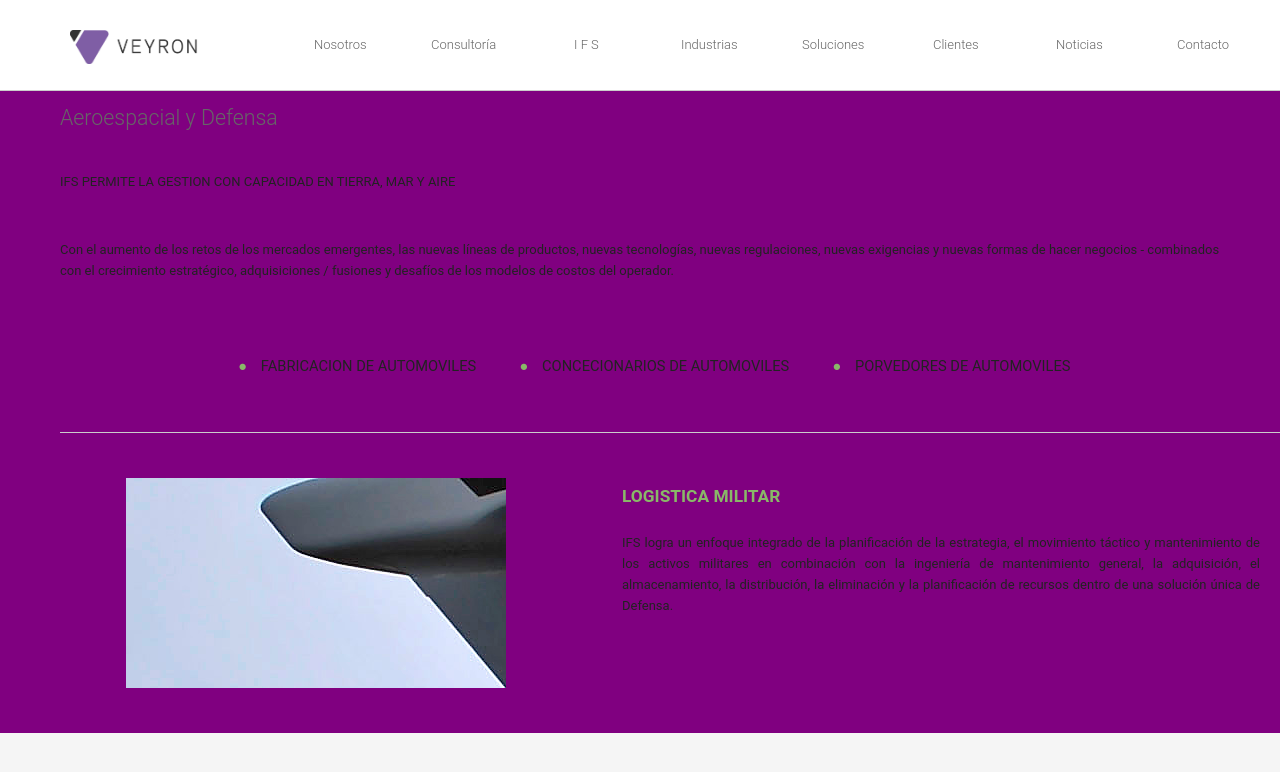
After one commit to adlewic/ifsv_site, a PHP site: page /page_layout_industrias.html in a window 1280 px wide. The commit adds this page. Shown: the top 772 px of the page. Run offline with PHP 8.4, Linux system fonts and the light colour scheme; some libraries are stand-ins or nearby versions.

Commit message:
general style first draft

```diff
--- a/css/style.css
+++ b/css/style.css
@@ -592,8 +592,15 @@ font-weight: normal;
    background-color: #EFEFEF;
 }
 */
-
-
+#general_layout{
+ background-color: purple;
+ margin: 0px;
+ padding: 0px;
+}
+
+#industria_layout{
+  padding:
+}
 
 #industria_layout h3{
   padding: 10px 60px;
@@ -605,6 +612,9 @@ font-weight: normal;
   font-weight: normal;
 
 }
+
+
+
 
 #in_layout_head{
 /*border-bottom: 1px solid #ccc;*/
@@ -640,6 +650,9 @@ font-weight: normal;
   color: #89B868;
   padding-right: 10px;
 }
+
+
+
 
 #specifics{
   width: 100%;
--- a/page_industrias_b.html
+++ b/page_industrias_b.html
@@ -37,8 +37,6 @@
 
 
 <div id="wrapper">
-
-
 			<div id="general_menu">
 				<ul>
 					<!-- one  -->
--- /dev/null
+++ b/page_layout_industrias.html
@@ -0,0 +1,98 @@
+<!DOCTYPE html>
+<html>
+<head>
+	<meta charset="utf-8">
+	<title>Veyron</title>
+	<link rel="stylesheet" type="text/css" href="css/style.css">
+	<link rel="stylesheet" type="text/css" href="css/normalize.css">
+	<link rel="stylesheet" type="text/css" href="css/component.css">
+	<script src="js/modernizr.custom.js"></script>
+</head>
+<body>
+
+	<header>
+		<nav>  <!-- navegation bar -->
+			<a href="index.html">
+		  		<div>
+	  				<img id="logo" src="images/v_logos/logo.jpg">
+		 	 	</div>
+		    </a>
+
+	     	<div>
+			    <ul>
+			        <li ><a class="hvr-underline-from-center" href="#">Nosotros</a></li>
+			        <li ><a class="hvr-underline-from-center" href="#">Consultoría</a></li>
+			        <li ><a class="hvr-underline-from-center" href="#"> I F S </a></li>
+			        <li ><a class="hvr-underline-from-center" href="#"> Industrias </a></li>
+		            <li ><a class="hvr-underline-from-center" href="#"> Soluciones</a></li>
+	               	<li ><a class="hvr-underline-from-center" href="page_clientes.html"> Clientes </a></li>
+			        <li ><a class="hvr-underline-from-center" href="page_noticias.html">Noticias </a></li>
+			       	<li ><a class="hvr-underline-from-center" href="page_contacto.html">Contacto</a></li>
+			    </ul>
+		  	</div>
+		</nav>	<!-- navegation bar -->
+ 	</header>
+<div id="wrapper">
+
+<!-- general layout start  -->
+<div id="general_layout">
+
+		<div id="industria_layout">
+			<div id="in_layout_head">
+				<div>
+					<!-- industry name  -->
+					<h3> Aeroespacial y Defensa </h3>
+					<!-- subtitle  -->
+					<h4> IFS permite la gestion con capacidad en tierra, mar y aire</h4>
+				</div>
+
+				<p>
+					Con el aumento de los retos de los mercados emergentes, las nuevas líneas de productos, nuevas tecnologías, nuevas regulaciones, nuevas exigencias y nuevas formas de hacer negocios - combinados con el crecimiento estratégico, adquisiciones / fusiones y desafíos de los modelos de costos del operador.
+				</p>
+			</div>
+
+				<!-- main description  -->
+
+
+				<!-- type of bussineses  -->
+				<ul>
+					<li> <span>  ● </span> Fabricacion de Automoviles  </li>
+					<li> <span>  ● </span> Concecionarios de Automoviles </li>
+					<li> <span>  ● </span>  porvedores de automoviles  </li>
+
+				</ul>
+
+		</div><!-- industria layout end-->
+
+
+
+		<div id="specifics">
+				<ul>
+					<!-- specific individual -->
+					<li>
+						<div id="image">
+							<div id="in_image">
+							</div>
+						</div>
+
+						<div id="text">
+							<h4>  Logistica militar </h4>
+							<p>
+								IFS logra un enfoque integrado de la planificación de la estrategia, el movimiento táctico y mantenimiento de los activos militares en combinación con la ingeniería de mantenimiento general, la adquisición, el almacenamiento, la distribución, la eliminación y la planificación de recursos dentro de una solución única de Defensa.
+							</p>
+						</div>
+					</li>
+					<!-- END specific individual -->
+
+
+				</ul>
+		</div>
+</div> <!-- general layout end  -->
+
+
+<!-- wrapper -->
+	</div>
+
+
+</body>
+</html>
```
